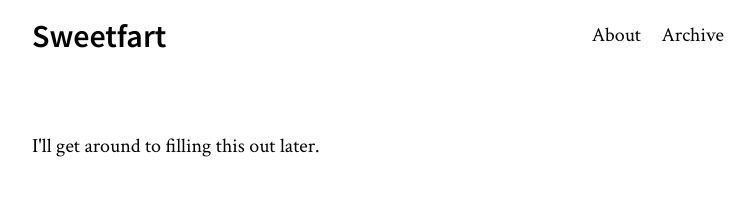
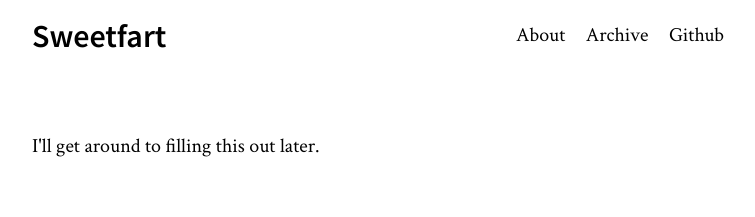
Before and after one commit to sweetfart/sweetfart.github.io, a Jekyll site: the page built from index.html, in a window 1280 px wide. Shown: the top 217 px of the page, without its empty margins (258-1013 px from the left). Built offline with Jekyll 4.4.1, drawn with Linux system fonts in a browser that asks for light colours; nearby versions of some CDN libraries; the list of posts is cut into pages by our own code.

Commit message:
Update navigation.html

```diff
--- a/_includes/navigation.html
+++ b/_includes/navigation.html
@@ -1,4 +1,5 @@
 <nav>
   <a href="{{ site.baseurl }}/about/">About</a>
   <a href="{{ site.baseurl }}/archive/">Archive</a>
+  <a href="https://github.com/sweetfart">Github</a>
 </nav>
```
